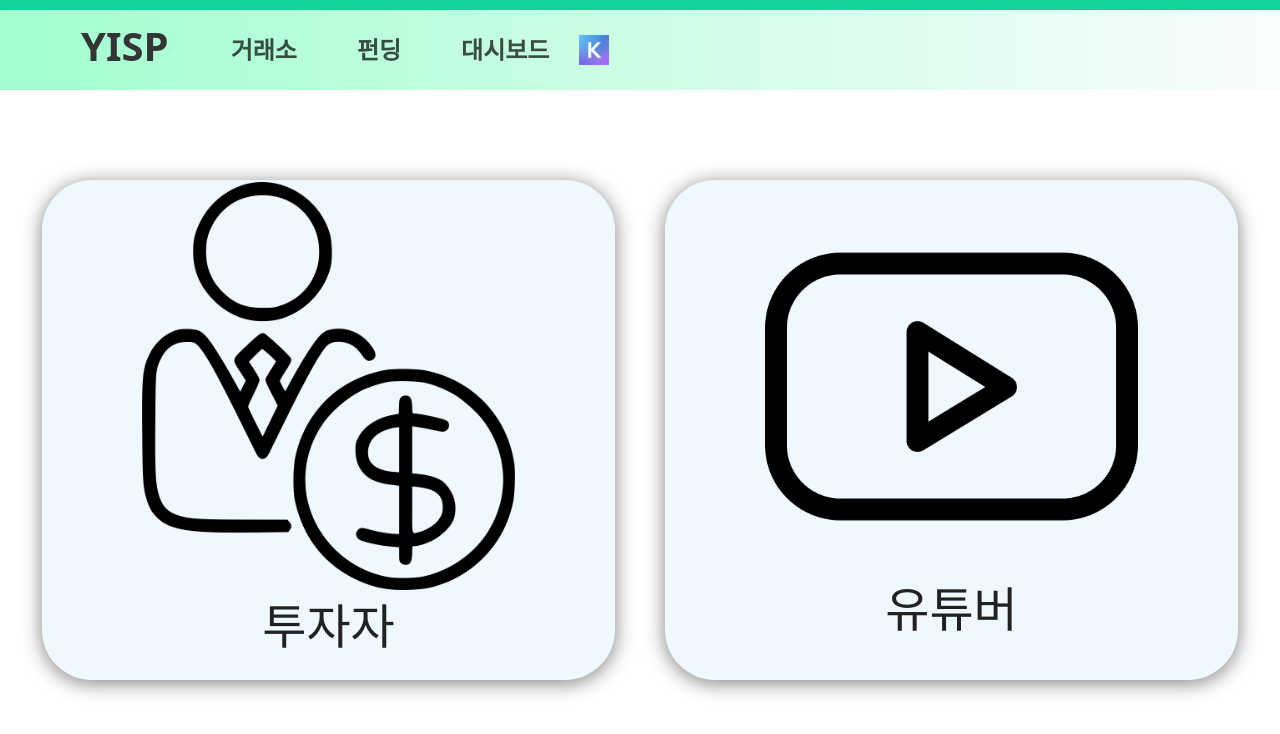
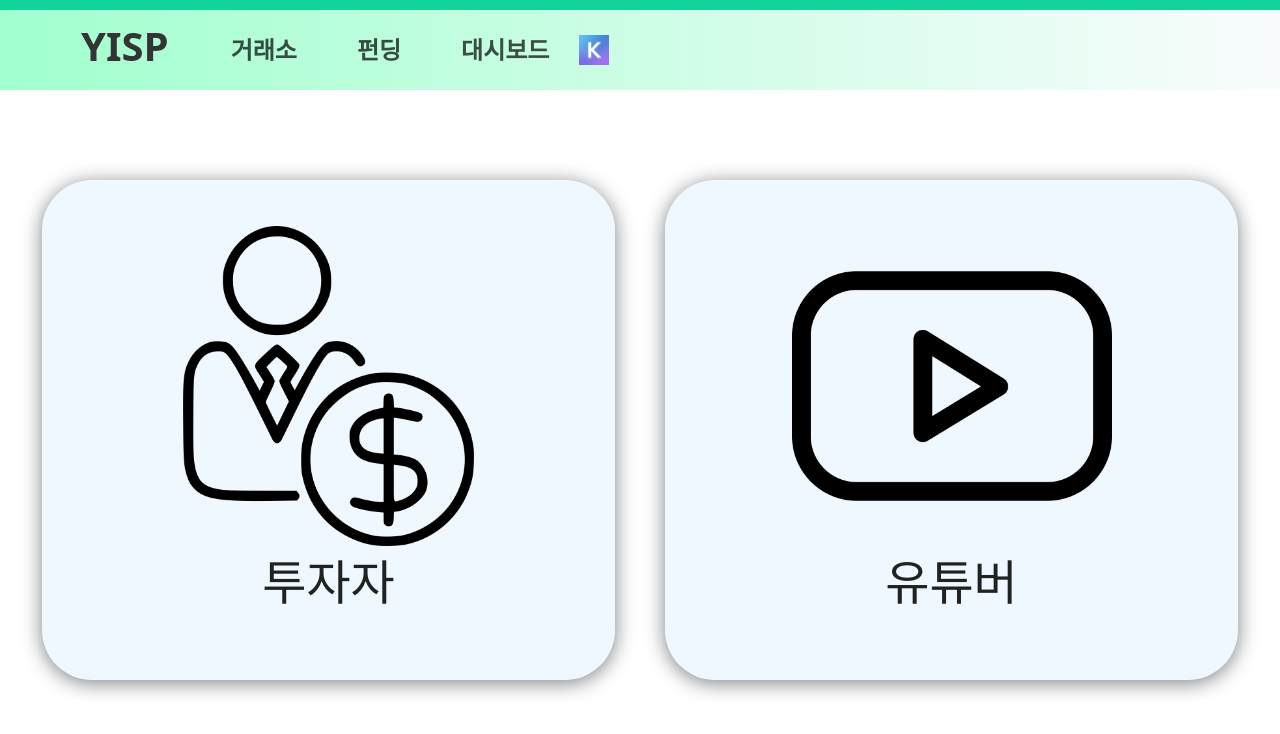
Before and after one commit to 2022-cau-capstone-team02/web, a React (Create React App) app: page /dashboard in a window 1280 px wide. Shown: the top 734 px of the page. Built offline with nearby package versions, Linux system fonts and the light colour scheme; a web font is replaced by a local one.

Commit message:
img size

```diff
--- a/src/Dashboard.js
+++ b/src/Dashboard.js
@@ -13,7 +13,7 @@ const StyledContainer = styled(Container)`
 
 const InvestorPath = styled.div`
   width: 100%;
-  padding: 100px;
+  padding: 50px;
   margin-left: 30px;
   height: 100%;
   display: flex;
@@ -30,7 +30,7 @@ const InvestorPath = styled.div`
 
 const YoutuberPath = styled.div`
   width: 100%;
-  padding: 100px;
+  padding: 50px;
   margin-left: 50px;
   margin-right: 30px;
   height: 100%;
@@ -45,6 +45,14 @@ const YoutuberPath = styled.div`
     cursor: pointer;
   }
 `;
+
+const Image = styled.img`
+  height: 80%;
+  @media screen and (max-width: 992px) {
+    width: 100%;
+  } ;
+`;
+
 const Dashboard = () => {
   const navigate = useNavigate();
   return (
@@ -55,7 +63,7 @@ const Dashboard = () => {
             navigate('/dashboard/investor');
           }}
         >
-          <img style={{ width: '100%' }} src={process.env.PUBLIC_URL + '/image/investor.png'} />
+          <Image src={process.env.PUBLIC_URL + '/image/investor.png'} />
           <p style={{ fontSize: '3rem', color: '#202121' }}>투자자</p>
         </InvestorPath>
         <YoutuberPath
@@ -63,7 +71,7 @@ const Dashboard = () => {
             navigate('/dashboard/youtuber');
           }}
         >
-          <img style={{ width: '100%' }} src={process.env.PUBLIC_URL + '/image/youtube.png'} />
+          <Image src={process.env.PUBLIC_URL + '/image/youtube.png'} />
           <p style={{ fontSize: '3rem', color: '#202121' }}>유튜버</p>
         </YoutuberPath>
       </StyledContainer>
```
